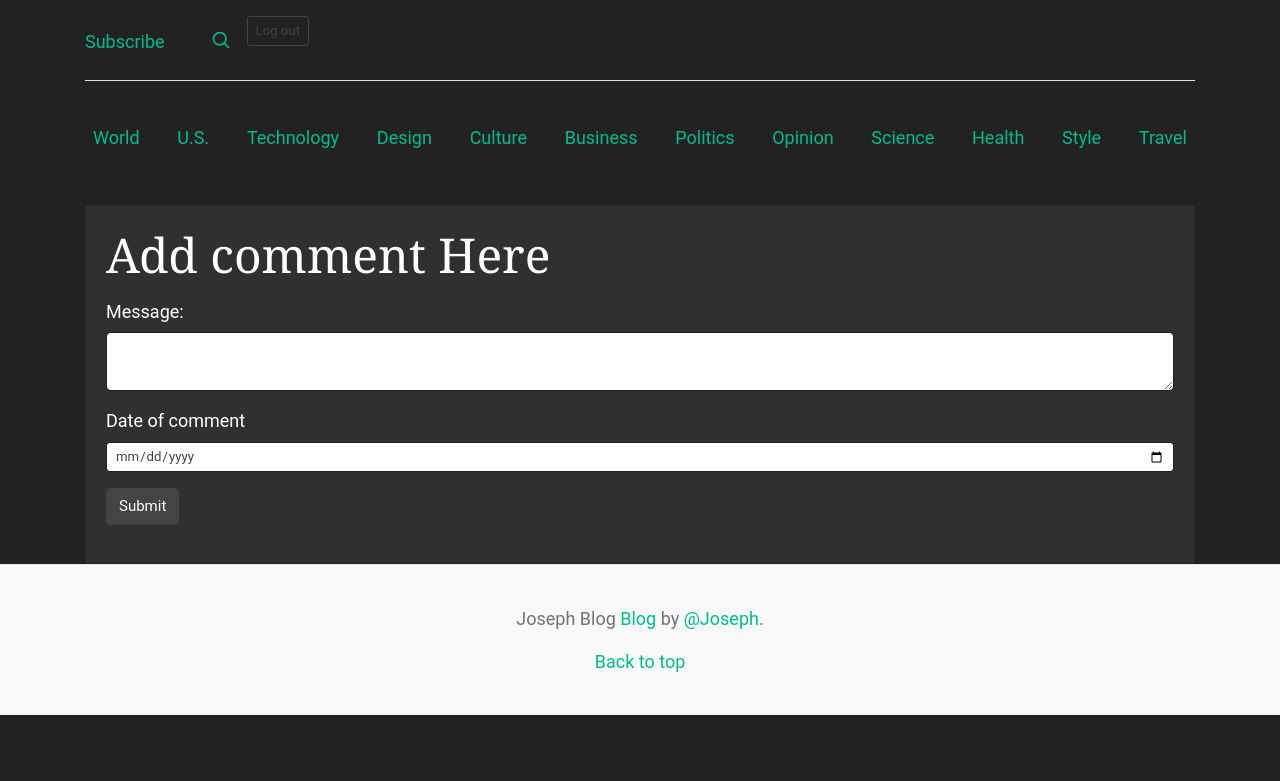
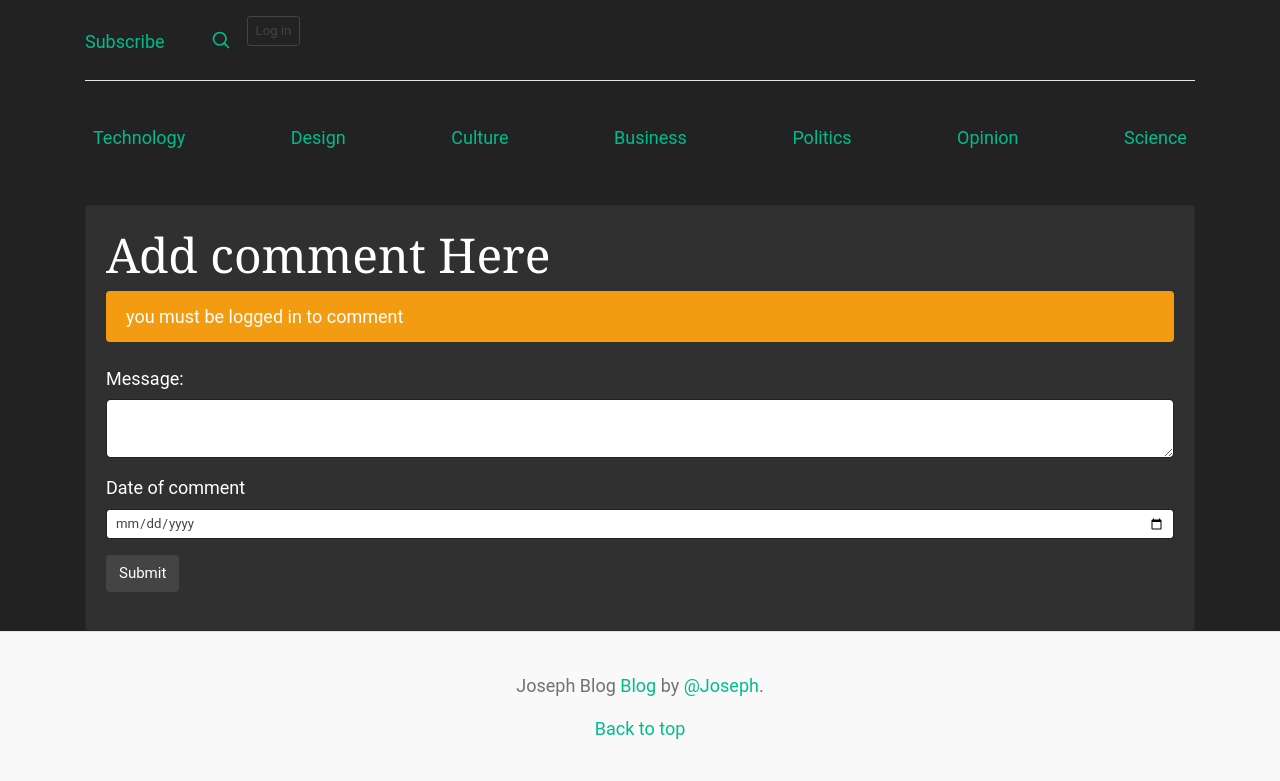
Before and after one commit to JosephKithome/JBlog, a Django app: page /comments/ in a window 1280 px wide. Shown: the top 781 px of the page. Run offline with Django 3.2, Linux system fonts and the light colour scheme; the visitor is signed in with stand-in values (Sample User, id 1); some libraries are stand-ins or nearby versions.

Commit message:
added some restrictions to comment

```diff
--- a/blog/views.py
+++ b/blog/views.py
@@ -33,6 +33,7 @@ class BlogPostDetailView(DetailView):
 # @method_decorator(login_required(login_url="authentication/login"), name='dispatch')
 class CommenSectionView(ListView):
     def get(self,request):
+        messages.warning(request,"you must be logged in to comment")
         return render(request,"comments.html")
     def post(self,request):
         comment = request.POST['comment']
--- a/templates/base.html
+++ b/templates/base.html
@@ -28,7 +28,7 @@
         </a>
         <form action="{% url "logout" %}" method="post">
         {% csrf_token %}
-        <input class="btn btn-sm btn-outline-secondary float-right" type="submit" value="Log out">
+        <input class="btn btn-sm btn-outline-secondary float-right" type="submit" value="Log in">
 
         </form>
 
@@ -38,8 +38,8 @@
 
   <div class="nav-scroller py-1 mb-2">
     <nav class="nav d-flex justify-content-between">
-      <a class="p-2 link-secondary" href="#">World</a>
-      <a class="p-2 link-secondary" href="#">U.S.</a>
+      {% comment %} <a class="p-2 link-secondary" href="#">World</a>
+      <a class="p-2 link-secondary" href="#">U.S.</a> {% endcomment %}
       <a class="p-2 link-secondary" href="#">Technology</a>
       <a class="p-2 link-secondary" href="#">Design</a>
       <a class="p-2 link-secondary" href="#">Culture</a>
@@ -47,9 +47,9 @@
       <a class="p-2 link-secondary" href="#">Politics</a>
       <a class="p-2 link-secondary" href="#">Opinion</a>
       <a class="p-2 link-secondary" href="#">Science</a>
-      <a class="p-2 link-secondary" href="#">Health</a>
+      {% comment %} <a class="p-2 link-secondary" href="#">Health</a>
       <a class="p-2 link-secondary" href="#">Style</a>
-      <a class="p-2 link-secondary" href="#">Travel</a>
+      <a class="p-2 link-secondary" href="#">Travel</a> {% endcomment %}
     </nav>
   </div>
 </div>
```
